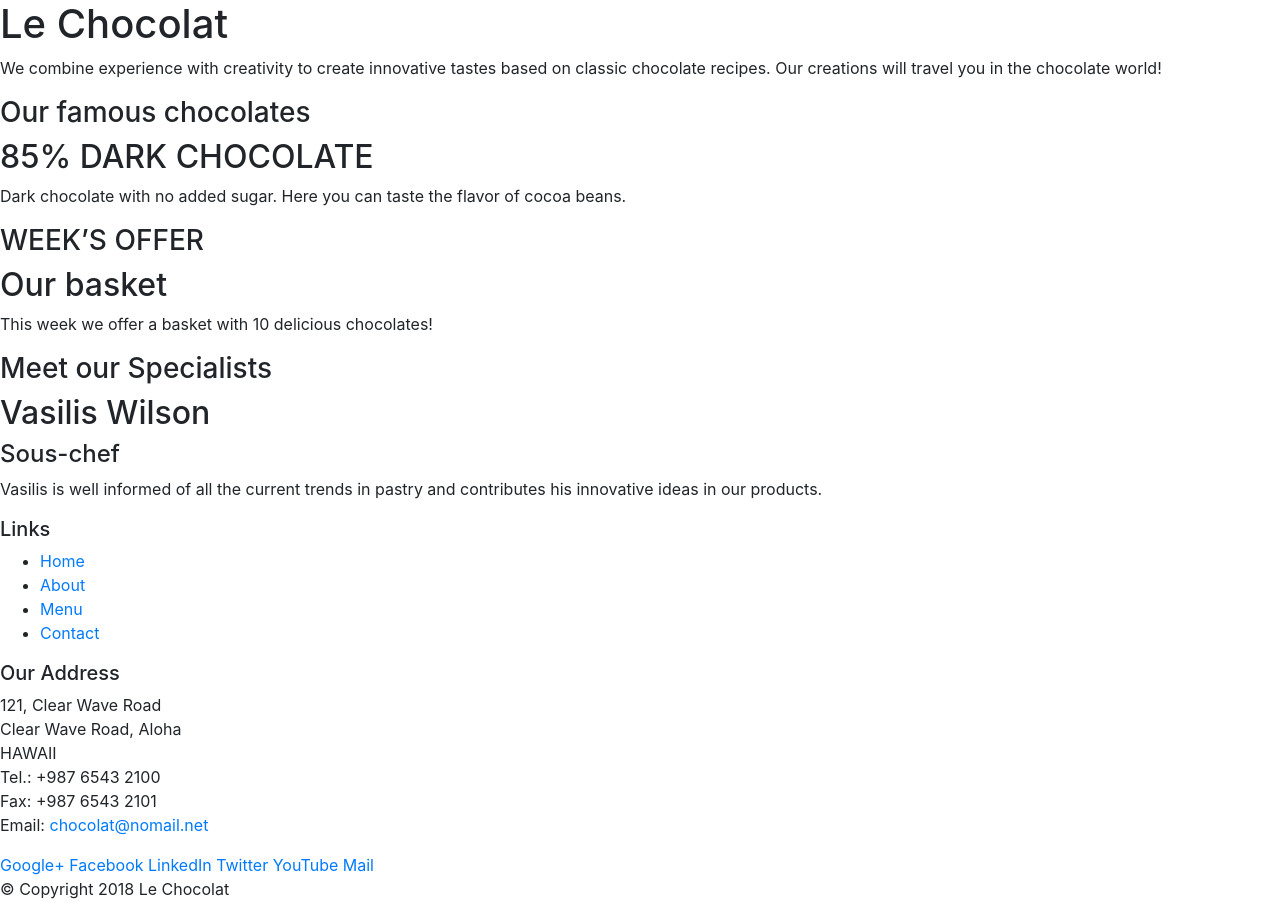
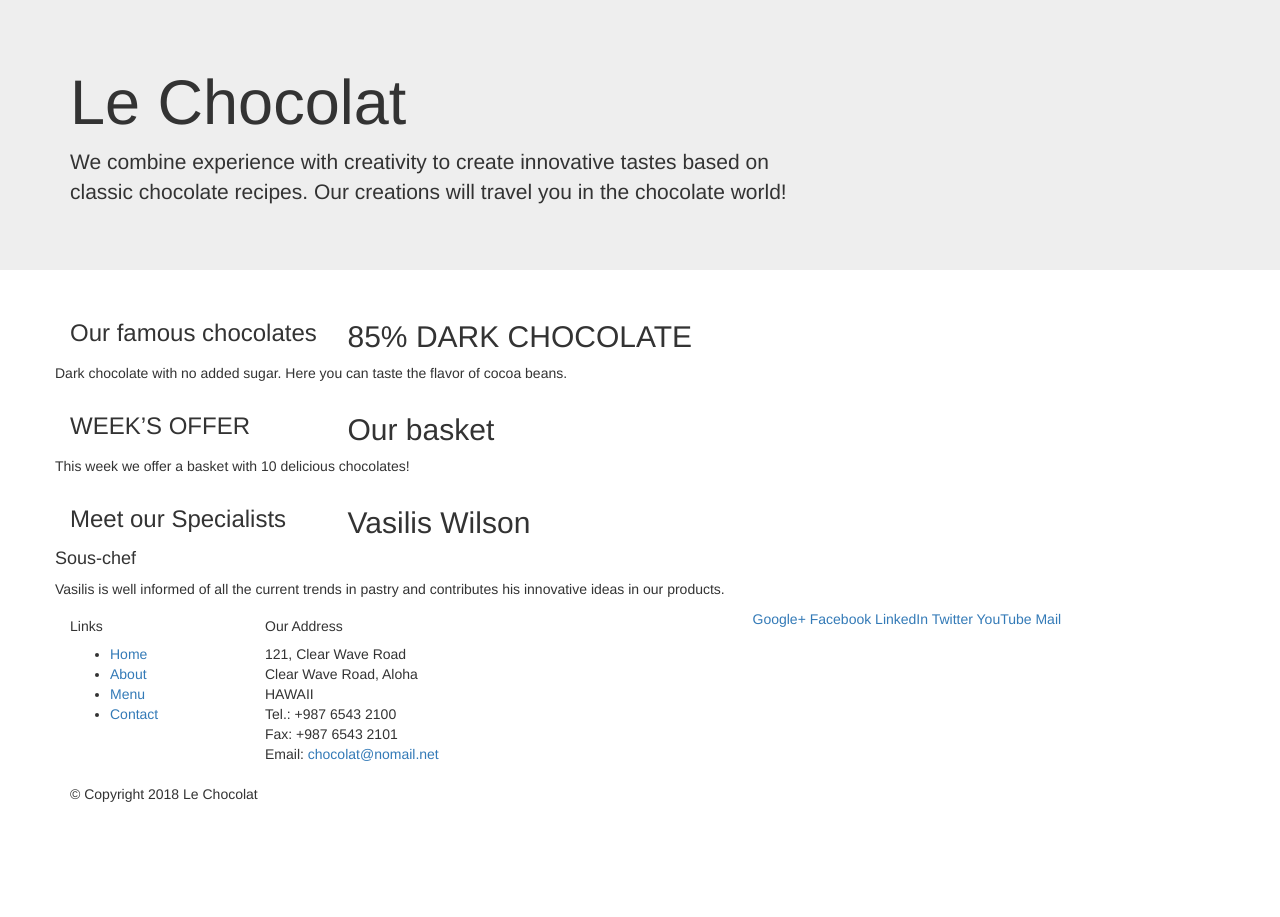
Before and after one commit to serachr/leChocolat, a plain HTML site: page index.html in a window 1280 px wide. After the commit the page ends 814 px from the top, so only its background shows below. Drawn offline with nearby package versions, Linux system fonts and the light colour scheme.

Commit message:
Bootstrap Grid Part 1

```diff
--- a/index.html
+++ b/index.html
@@ -2,19 +2,21 @@
 <html lang="en">
 
 <head>
+        <title>Le Chocolat</title>
     <meta charset="utf-8">
     <meta name="viewport" content="width=device-width, initial-scale=1, shrink-to-fit=no">
     <meta http-equiv="x-ua-compatible" content="ie=edge">
     <link rel="stylesheet" href="node_modules/bootstrap/dist/css/bootstrap.min.css">
-    <title>Le Chocolat</title>
+
 </head>
 
 <body>
-
-    <header>
-        <div>
-            <div>
-                <div>
+            <header class="jumbotron">
+                    <div class="container">
+                       <div class="row">
+                        <div class="col-12 col-sm-8">
+                        <div>
+                        <div>
                     <h1>Le Chocolat</h1>
                     <p>We combine experience with creativity to create innovative tastes based on classic chocolate
                         recipes. Our creations will travel you in the chocolate world!</p>
@@ -25,33 +27,34 @@
         </div>
     </header>
 
-    <div>
-        <div>
-            <div>
+    <div class="container">
+        <div class="row">
+        <div class="col-sm-4 col-md-3">
                 <h3>Our famous chocolates</h3>
             </div>
-            <div>
+            <div class="col-sm col-sm-md">
                 <h2>85% DARK CHOCOLATE</h2>
                 <p>Dark chocolate with no added sugar. Here you can taste the flavor of cocoa beans.</p>
             </div>
         </div>
 
 
-        <div>
-            <div>
+                <div class="row">
+             <div class="col-sm-4 col-md-3">
                 <h3>WEEK’S OFFER</h3>
             </div>
-            <div>
+            <div class="col-sm col-sm-md">
                 <h2>Our basket</h2>
                 <p>This week we offer a basket with 10 delicious chocolates! </p>
             </div>
         </div>
 
-        <div>
-            <div>
+
+                <div class="row">
+                        <div class="col-sm-4 col-md-3">
                 <h3>Meet our Specialists</h3>
             </div>
-            <div>
+            <div class="col-sm col-sm-md">
                 <h2>Vasilis Wilson </h2>
                 <h4>Sous-chef</h4>
                 <p>Vasilis is well informed of all the current trends in pastry and contributes his innovative ideas in
@@ -61,9 +64,9 @@
     </div>
 
     <footer>
-        <div>
-            <div>
-                <div>
+        <div class="container">
+                    <div class="row">
+                            <div class="col-5 col-sm-2">
                     <h5>Links</h5>
                     <ul>
                         <li><a href="#">Home</a></li>
@@ -72,7 +75,7 @@
                         <li><a href="#">Contact</a></li>
                     </ul>
                 </div>
-                <div>
+                <div class="col-6 col-sm-5">
                     <h5>Our Address</h5>
                     <address>
                         121, Clear Wave Road<br>
@@ -83,8 +86,8 @@
                         Email: <a href="mailto:chocolat@nomail.net">chocolat@nomail.net</a>
                     </address>
                 </div>
-                <div>
-                    <div>
+                        <div class="col col-sm-4">
+                        <div>
                         <a href="http://google.com/+">Google+</a>
                         <a href="http://www.facebook.com/profile.php?id=">Facebook</a>
                         <a href="http://www.linkedin.com/in/">LinkedIn</a>
@@ -95,7 +98,7 @@
                 </div>
             </div>
             <div>
-                <div>
+                    <div class="col-auto">
                     <p> &copy; Copyright 2018 Le Chocolat</p>
                 </div>
             </div>
```
